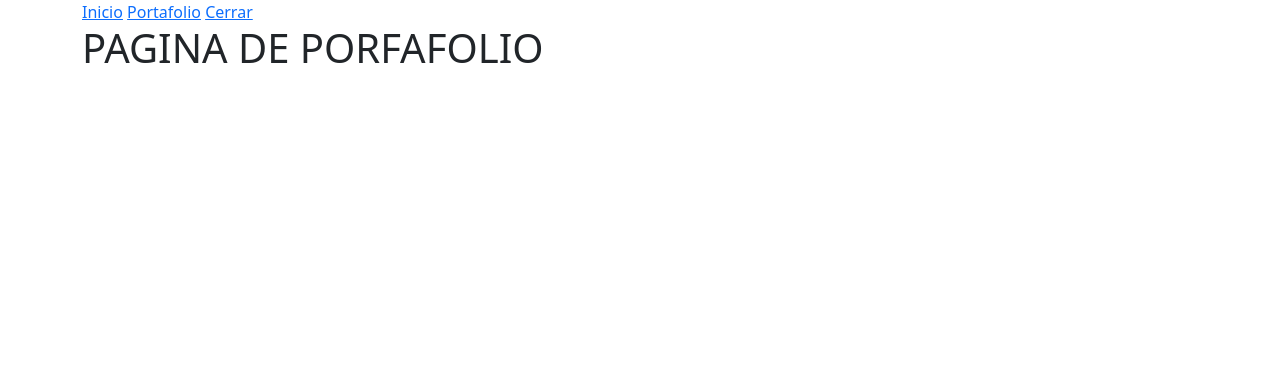
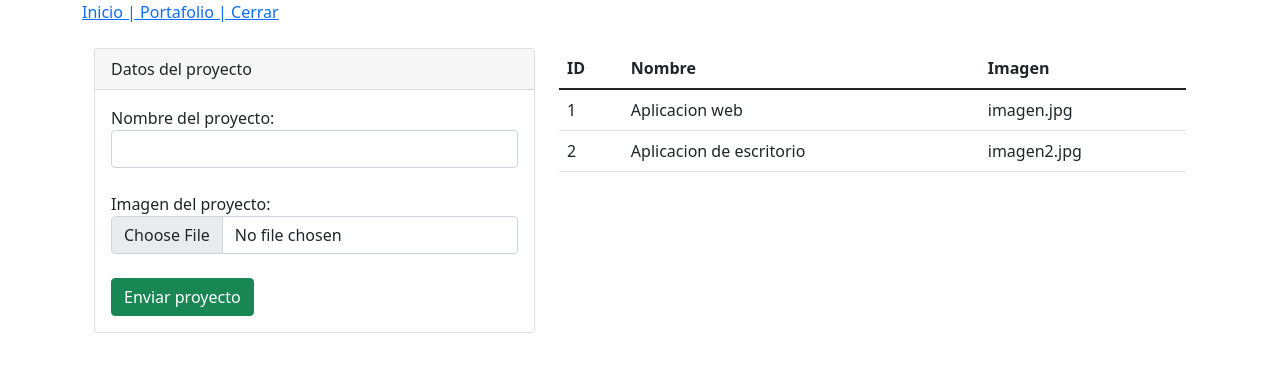
Before and after one commit to jcdavidarg/porfafolio.php, a PHP site: page /portafolio.php in a window 1280 px wide. Shown: the top 372 px of the page. Run offline with PHP 8.4, Linux system fonts and the light colour scheme; the visitor is signed in with stand-in values (Sample User, id 1).

Commit message:
updated portfolio page

```diff
--- a/header.php
+++ b/header.php
@@ -16,6 +16,6 @@
 </head>
 <body>
     <div class="container">
-        <a href="./index.php">Inicio</a>
-        <a href="./portafolio.php">Portafolio</a>
+        <a href="./index.php">Inicio | </a>
+        <a href="./portafolio.php">Portafolio | </a>
         <a href="./logout.php">Cerrar</a>
--- a/index.php
+++ b/index.php
@@ -3,7 +3,7 @@
     <div class="p-5 bg-light">
         <div class="container">
             <h3 class="display-3">Bienvenidos</h3>
-            <p class="lead">Este es un portafolio privado</p>
+            <p class="lead">Este es un portafolio de prueba aplicando conceptos básicos de PHP y MYSQL</p>
             <hr class="my-2">
             <p>Mas información</p>
         </div>
--- a/portafolio.php
+++ b/portafolio.php
@@ -1,4 +1,52 @@
+<?php include("./header.php"); ?>
+<br />
+<br />
 
-    <?php include("./header.php"); ?>
-    <h1>PAGINA DE PORFAFOLIO</h1>
-    <?php include("./footer.php"); ?>
+<div class="container">
+    <div class="row">
+        <div class="col-md-5">
+            <div class="card">
+                <div class="card-header">
+                    Datos del proyecto
+                </div>
+                <div class="card-body">
+                    <form action="./portafolio.php" method="post">
+
+                        Nombre del proyecto: <input class="form-control" type="text" name="nombre" id="">
+                        <br />
+                        Imagen del proyecto: <input class="form-control" type="file" name="archivo" id="">
+                        <br />
+                        <input class="btn btn-success" type="submit" value="Enviar proyecto">
+
+                    </form>
+                </div>
+            </div>
+        </div>
+        <div class="col-md-7">
+            <table class="table">
+                <thead>
+                    <tr>
+                        <th>ID</th>
+                        <th>Nombre</th>
+                        <th>Imagen</th>
+                    </tr>
+                </thead>
+                <tbody>
+                    <tr>
+                        <td>1</td>
+                        <td>Aplicacion web</td>
+                        <td>imagen.jpg</td>
+                    </tr>
+                    <tr>
+                        <td>2</td>
+                        <td>Aplicacion de escritorio</td>
+                        <td>imagen2.jpg</td>
+                    </tr>
+                </tbody>
+            </table>
+        </div>
+
+    </div>
+</div>
+
+<?php include("./footer.php"); ?>
```
